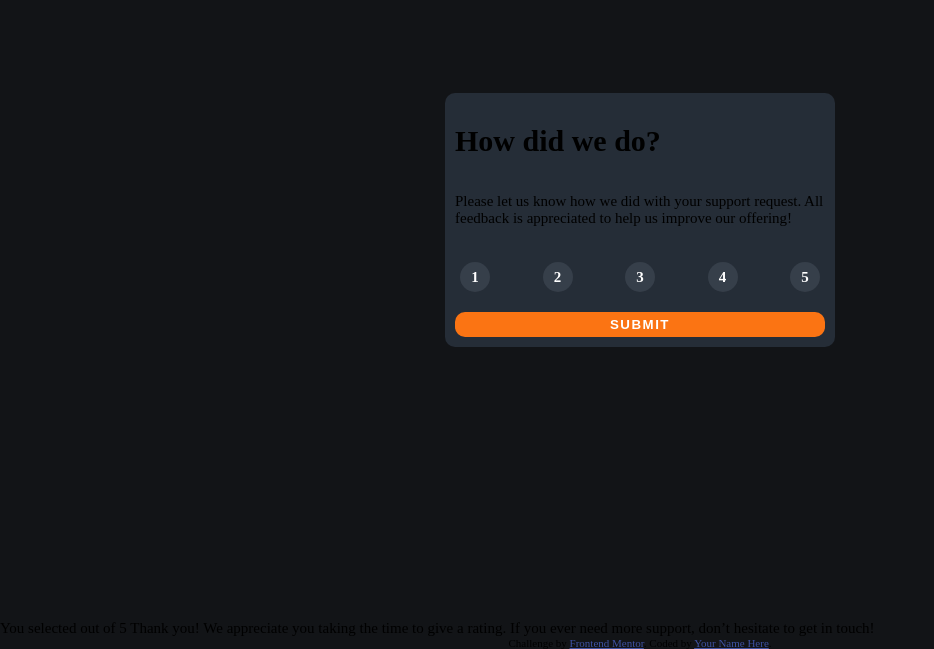
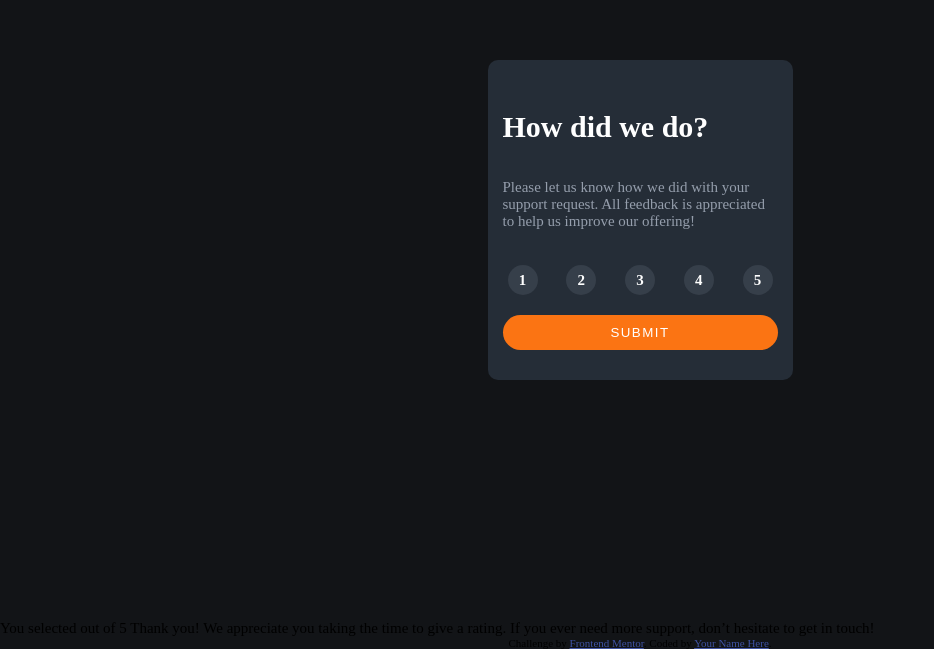
Before and after one commit to ExploryKod/interactive_card, a plain HTML site: page index.html in a window 1280 px wide. Shown: the part 180-829 px from the top of the page, without its empty margins (0-934 px from the left). Drawn offline with Linux system fonts and the light colour scheme.

Commit message:
feat(card): active state colors added

```diff
--- a/index.html
+++ b/index.html
@@ -49,24 +49,38 @@
     }
 
     .card-container__inner {
-      max-width: 370px;
+      max-width: 275px;
       flex-basis: 50%;
       display: flex;
       flex-direction: column;
       border-radius: 10px;
-      padding: 10px;
+      padding: 30px 15px;
       background-color: hsl(213, 19%, 18%);
+    }
+
+    .card__title {
+      color: hsl(0, 0%, 100%);
+    }
+
+    .card__text {
+      color:  hsl(217, 12%, 63%);
     }
 
     .card__btn {
       color: white;
+      cursor: pointer;
       letter-spacing: 0.2ch;
       border: transparent;
-      border-radius: 10px;
-      padding: 5px;
+      border-radius: 50px;
+      padding: 10px 5px;
       background-color: hsl(25, 97%, 53%);
       text-transform: uppercase;
-      font-weight: 700;
+      font-weight: 400;
+    }
+
+    .card__btn:active, .card__btn:hover {
+      color:  hsl(25, 97%, 53%);
+      background-color: hsl(0, 0%, 100%);
     }
 
     .card__digits-list {
@@ -79,6 +93,7 @@
 
     .card__digits-list div {
       position: relative;
+      cursor: pointer;
       width: 30px;
       height: 30px;
       background-color:  hsla(216, 12%, 54%, 0.2);
@@ -86,8 +101,11 @@
       border-radius: 50%;
     }
 
+    .card__digits-list div:hover, .card__digits-list div:active {
+      background-color: hsl(25, 97%, 53%);
+    }
+
     .card__digits-list span {
-
       position: absolute;
       top: 50%;
       left: 50%;
```
